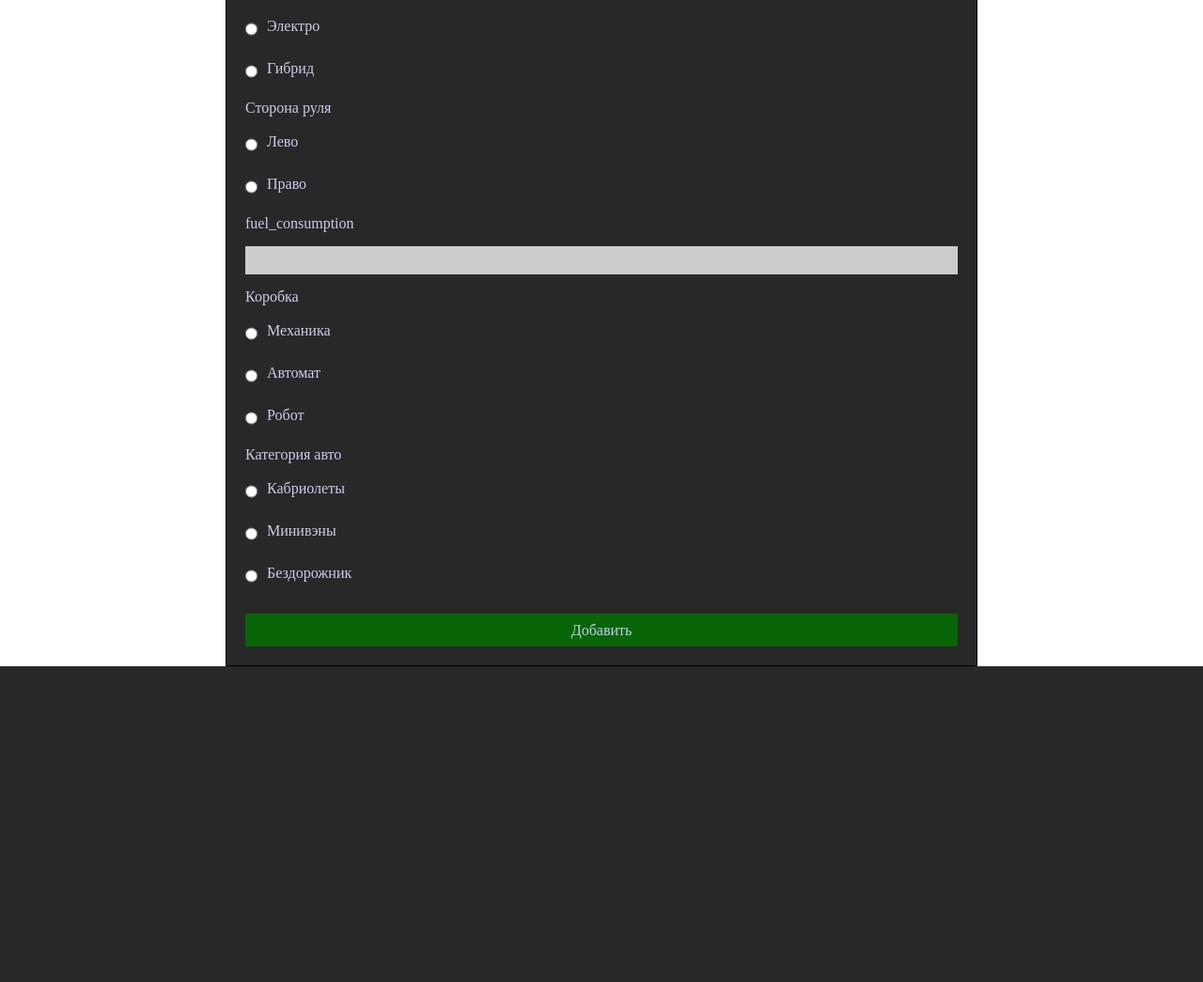
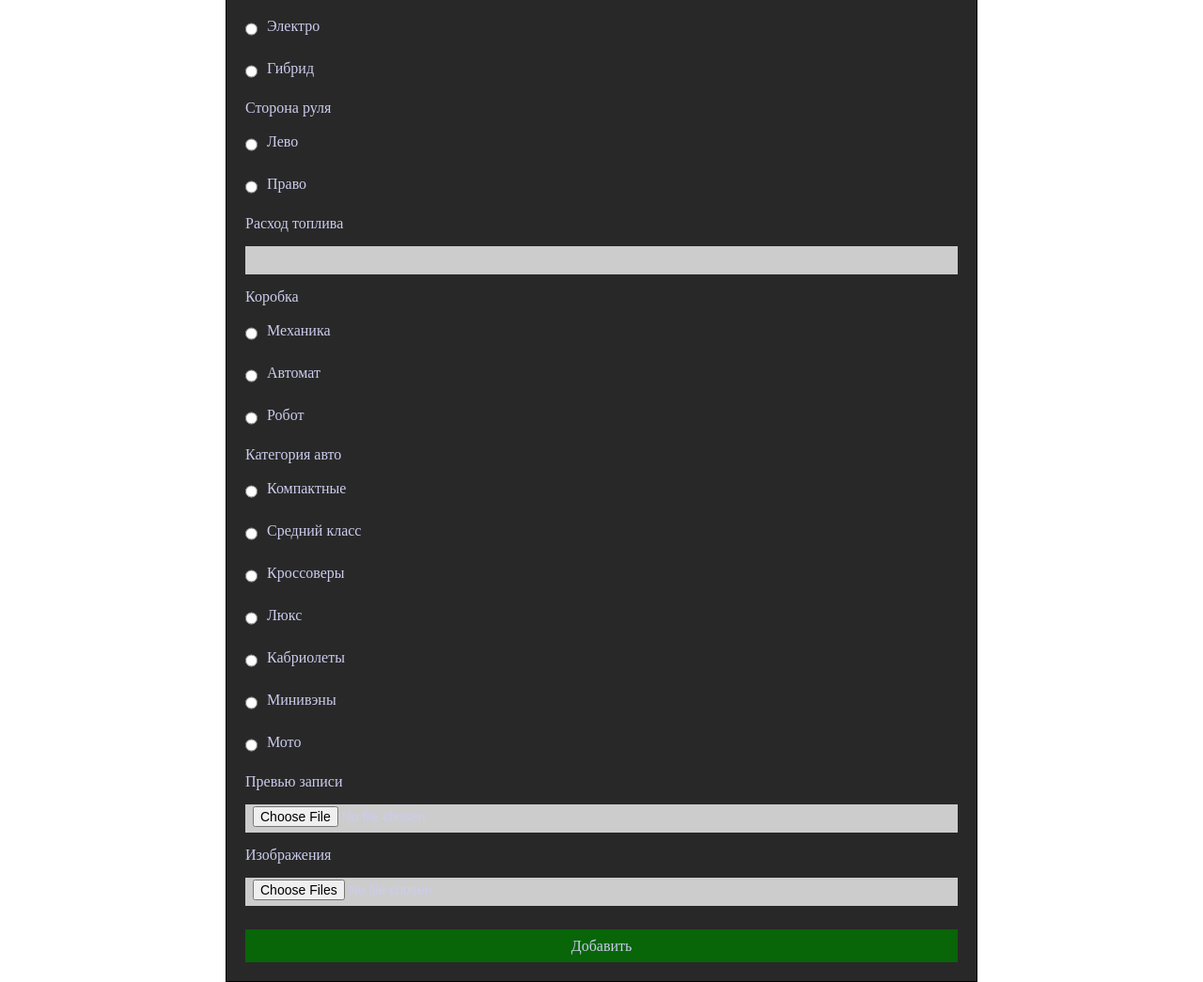
Before and after one commit to ashim120303/carsharing, a PHP site: page /add.php in a window 1280 px wide. Shown: the part 832-1877 px from the top of the page at 94% size. Before the commit the page ends 1541 px from the top, so only its background shows below. Run offline with PHP 8.4, Linux system fonts and the light colour scheme; the visitor is signed in with stand-in values (Sample User, id 1).

Commit message:
Updated add form

```diff
--- a/add.php
+++ b/add.php
@@ -21,7 +21,7 @@ if (!isset($_SESSION['username'])) {
     <button class="logout" type="submit">Выйти</button>
 </form>
 <div class="wrapper">
-      <form action="" method="post" class="form">
+    <form action="" method="post" class="form" enctype="multipart/form-data">
         <p class="form__text">Модель авто</p>
         <input type="text" class="form__input" name="model" required>
 
@@ -82,7 +82,7 @@ if (!isset($_SESSION['username'])) {
             <label for="Право">Право</label>
         </div>
 
-        <p class="form__text">fuel_consumption</p>
+        <p class="form__text">Расход топлива</p>
         <input type="number" class="form__input" name="fuel_consumption" required>
 
         <p class="form__text">Коробка</p>
@@ -101,21 +101,58 @@ if (!isset($_SESSION['username'])) {
 
         <p class="form__text">Категория авто</p>
         <div class="form__radio-block">
-          <input type="radio" id="Механика" class="form__input" name="category_id" value="Механика" required>
-          <label for="Механика">Кабриолеты</label>
+            <input type="radio" id="Компактные" class="form__input" name="category" value="Компактные" required>
+            <label for="Компактные">Компактные</label>
         </div>
         <div class="form__radio-block">
-          <input type="radio" id="Автомат" class="form__input" name="category_id" value="Автомат" required>
-          <label for="Автомат">Минивэны</label>
+            <input type="radio" id="Средний класс" class="form__input" name="category" value="Средний класс" required>
+            <label for="Средний класс">Средний класс</label>
         </div>
         <div class="form__radio-block">
-          <input type="radio" id="Робот" class="form__input" name="category_id" value="Робот" required>
-          <label for="Робот">Бездорожник</label>
+            <input type="radio" id="Кроссоверы" class="form__input" name="category" value="Кроссоверы" required>
+            <label for="Кроссоверы">Кроссоверы</label>
         </div>
+        <div class="form__radio-block">
+            <input type="radio" id="Люкс" class="form__input" name="category" value="Люкс" required>
+            <label for="Люкс">Люкс</label>
+        </div>
+        <div class="form__radio-block">
+            <input type="radio" id="Кабриолеты" class="form__input" name="category" value="Кабриолеты" required>
+            <label for="Кабриолеты">Кабриолеты</label>
+        </div>
+        <div class="form__radio-block">
+            <input type="radio" id="Минивэны" class="form__input" name="category" value="Минивэны" required>
+            <label for="Минивэны">Минивэны</label>
+        </div>
+        <div class="form__radio-block">
+            <input type="radio" id="Мото" class="form__input" name="category" value="Мото" required>
+            <label for="Мото">Мото</label>
+        </div>
+
+        <p class="form__text">Превью записи</p>
+        <input type="file" class="form__input" name="preview_image" id="photoInput" required>
+        <img id="preview" style="display: none;" class="img-pre">
+
+
+        <p class="form__text">Изображения</p>
+        <input type="file" class="form__input" name="images[]" id="images" multiple required>
+        <div id="image-preview"></div>
 
         <button class="form__button btn" name="add">Добавить</button>
     </form>
 </div>
+
+<script>
+    document.getElementById('photoInput').onchange = function(event) {
+        var reader = new FileReader();
+        reader.onload = function() {
+            var output = document.getElementById('preview');
+            output.src = reader.result;
+            output.style.display = 'block';
+        };
+        reader.readAsDataURL(event.target.files[0]);
+    };
+</script>
 </body>
 
 </html>
--- a/css/add.css
+++ b/css/add.css
@@ -1,15 +1,14 @@
 /* RESET STYLES ======================================== */
-* {margin: 0;border: 0;padding: 0;}
+* {margin: 0; border: 0; padding: 0;}
 *,*::before,*::after {box-sizing: inherit;}
-html,body {height: 100%;box-sizing: border-box;}
+html,body {height: 100%; box-sizing: border-box;}
 li {list-style: none;}
-a {color: inherit;text-decoration: none;}
-button {font: inherit;color: inherit;cursor: pointer;background-color: transparent;}
-input:focus{outline: none;}
-
+a {color: inherit; text-decoration: none;}
+button {font: inherit; color: inherit; cursor: pointer; background-color: transparent;}
+input:focus {outline: none;}
 
 /* FORM STYLES ======================================== */
-.wrapper{
+.wrapper {
   overflow: hidden;
   display: flex;
   align-items: center;
@@ -32,17 +31,14 @@ input:focus{outline: none;}
   font-size: 14px;
   padding: 2px 8px;
 }
-.form__text{
+.form__text {
   font-size: 16px;
   margin-bottom: 15px;
 }
-.form__text:focus{
-  text-decoration: none;
-}
-.form__radio-block{
+.form__radio-block {
   display: flex;
 }
-.form__radio-block label{
+.form__radio-block label {
   height: 100%;
   margin-left: 10px;
   display: block;
@@ -55,13 +51,12 @@ input:focus{outline: none;}
   background-color: rgb(8, 101, 8);
   margin-top: 10px;
 }
-
-.logout{
+.logout {
   margin: 20px 20px;
 }
-
 @media (max-width: 865px) {
-  .form{
+  .form {
     margin: 24px;
   }
 }
+/* PREVIEW STYLES */
```
Also changed, not shown: js/app.js (+12 -0 lines). Lines whose indentation alone changed are shown as unchanged.
